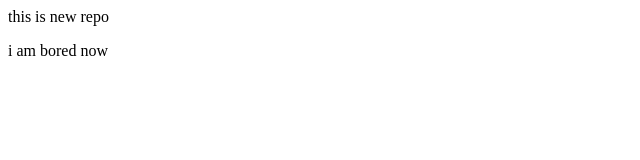
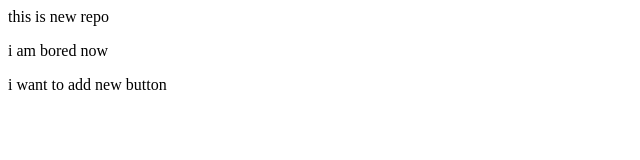
Before and after one commit to ANSHIKA-git-29/localrepo, a plain HTML site: page index.html in a window 1280 px wide. Shown: the whole page, without its empty margins (0-640 px from the left). Drawn offline with Linux system fonts and the light colour scheme.

```diff
--- a/index.html
+++ b/index.html
@@ -1,2 +1,3 @@
 <p>this is new repo</p>
 <p>i am bored now</p>
+<p>i want to add new button </p>
```
